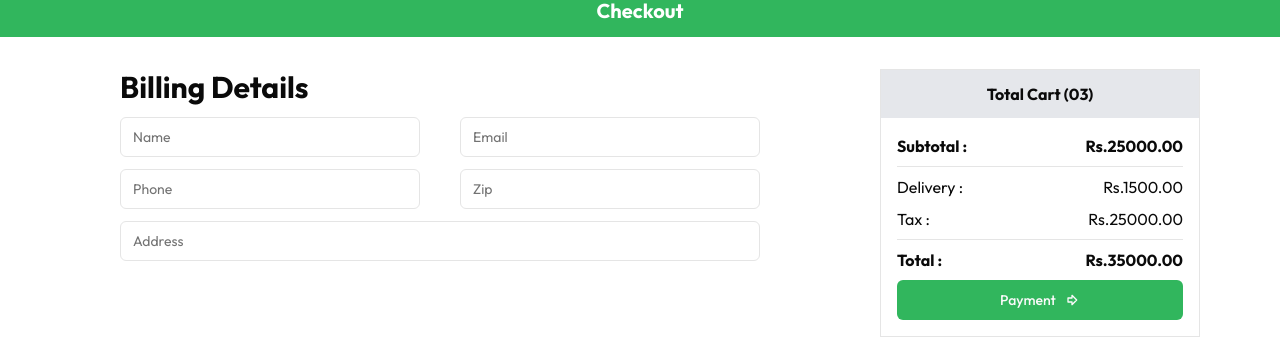
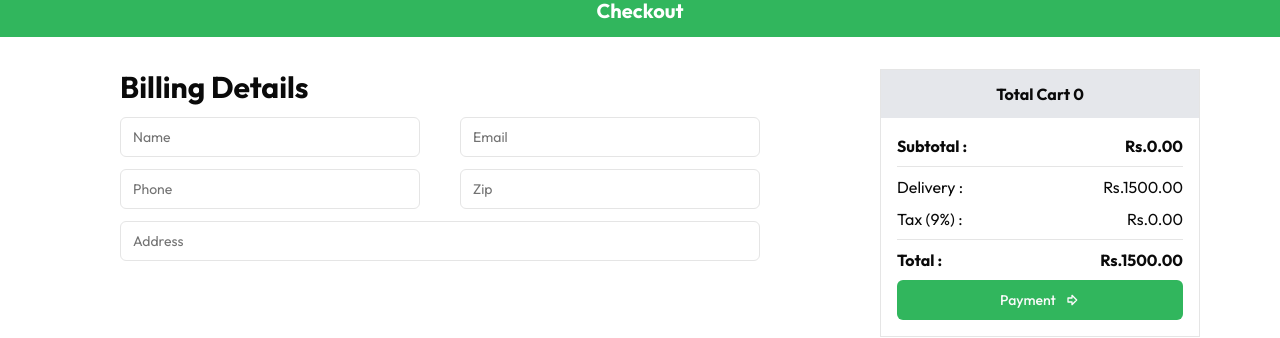
Before and after one commit to KanishkaDela/grocery-store, a Next.js app: page /checkout in a window 1280 px wide. Shown: the part 141-479 px from the top of the page. Built offline with nearby package versions, Linux system fonts and the light colour scheme; no server answers; sample sign-in values are in the browser's storage.

Commit message:
checkout page

```diff
--- a/app/(routes)/checkout/page.jsx
+++ b/app/(routes)/checkout/page.jsx
@@ -1,40 +1,111 @@
+"use client"
+import GlobalApi from '@/app/_utils/GlobalApi';
 import { Button } from '@/components/ui/button';
 import { Input } from '@/components/ui/input';
 import { ArrowBigRight } from 'lucide-react';
-import React from 'react'
+import { useRouter } from 'next/navigation';
+import React, { useEffect, useState } from 'react'
 
 function Checkout() {
+
+    const [user, setUser] = useState(null);
+    const [jwt, setJwt] = useState(null);
+    const [isLogin, setIsLogin] = useState(false);
+    const [totalCartItem,setTotalCartItem]=useState(0)
+    const [cartItemList,setCartItemList]=useState([]);
+    const [subtotal,setSubTotal]=useState(0);
+    const router=useRouter();
+
+    const [username,setUsername]=useState();
+    const [email,setEmail]=useState();
+    const [phone,setPhone]=useState();
+    const [zip,setZip]=useState();
+    const [address,setAddress]=useState();
+
+          /**used to get total cart item */
+          const getCartItems=async()=>{
+              const cartItemList_=await GlobalApi.getCartItems(user.id,jwt)
+              console.log(cartItemList_);
+              setTotalCartItem(cartItemList_?.length);
+              setCartItemList(cartItemList_);
+          }
+
+          useEffect(() => {
+            if (typeof window !== 'undefined') {
+                const storedJwt = sessionStorage.getItem('jwt');
+                const storedUser = sessionStorage.getItem('user');
+
+                if (!storedJwt || !storedUser) {
+                    router.push('/sign-in'); // Redirect if not logged in
+                } else {
+                    setIsLogin(true);
+                    setJwt(storedJwt);
+                    setUser(JSON.parse(storedUser));
+                }
+            }
+        }, []);
+
+
+        useEffect(() => {
+            if (user && jwt) {
+                getCartItems();
+            }
+        }, [user, jwt]);
+
+
+
+            useEffect(()=>{
+                let total=0;
+                cartItemList.forEach(element => {
+                    total=total+element.amount
+                });
+                setSubTotal(total.toFixed(2))
+            },[cartItemList])
+
+            const calculateTotalAmount = () => {
+                const validSubtotal = Number(subtotal) || 0; // Convert subtotal to a number, default to 0
+                const totalAmount = validSubtotal + (validSubtotal * 0.09 + 1500);
+                return totalAmount.toFixed(2);
+            };
+
+            const calculateTaxAmount=()=>{
+                const taxAmount=subtotal*0.09
+                return taxAmount.toFixed(2);
+            }
+
+
+
   return (
     <div>
       <h2 className='p-3 bg-primary text-xl font-bold text-center text-white'>Checkout</h2>
       <div className='p-5 px-5 md:px-10 grid grid-cols-1 md:grid-cols-3 py-8'>
-        <div className='col-span-2 mx-20'>
+        <div className='md:col-span-2 mx-20'>
             <h2 className='font-bold text-3xl'>Billing Details</h2>
             <div className='grid grid-cols-2 gap-10 mt-3'>
-                <Input placeholder='Name' />
-                <Input placeholder='Email' />
+                <Input placeholder='Name' onChange={(e)=>setUsername(e.target.value)} />
+                <Input placeholder='Email' onChange={(e)=>setEmail(e.target.value)} />
             </div>
             <div className='grid grid-cols-2 gap-10 mt-3'>
-                <Input placeholder='Phone' />
-                <Input placeholder='Zip' />
+                <Input placeholder='Phone' onChange={(e)=>setPhone(e.target.value)} />
+                <Input placeholder='Zip' onChange={(e)=>setZip(e.target.value)} />
             </div>
             <div className='mt-3'>
-                <Input placeholder='Address' />
+                <Input placeholder='Address' onChange={(e)=>setAddress(e.target.value)} />
             </div>
         </div>
         <div className='mx-10 border'>
-            <h2 className='p-3 bg-gray-200 font-bold text-center'>Total Cart (03)</h2>
+            <h2 className='p-3 bg-gray-200 font-bold text-center'>Total Cart {totalCartItem}</h2>
             <div className='p-4 flex flex-col gap-2'>
-                <h2 className='font-bold flex justify-between'>Subtotal : <span>Rs.25000.00</span></h2>
+                <h2 className='font-bold flex justify-between'>Subtotal : <span>Rs.{subtotal}</span></h2>
                 <hr></hr>
                 <h2 className='flex justify-between'>
                     Delivery : <span>Rs.1500.00</span>
                 </h2>
                 <h2 className='flex justify-between'>
-                    Tax : <span>Rs.25000.00</span>
+                    Tax (9%) : <span>Rs.{calculateTaxAmount()}</span>
                 </h2>
                 <hr></hr>
-                <h2 className='font-bold flex justify-between'>Total : <span>Rs.35000.00</span></h2>
+                <h2 className='font-bold flex justify-between'>Total : <span>Rs.{calculateTotalAmount()}</span></h2>
                 <Button>Payment <ArrowBigRight /> </Button>
             </div>
         </div>
```
